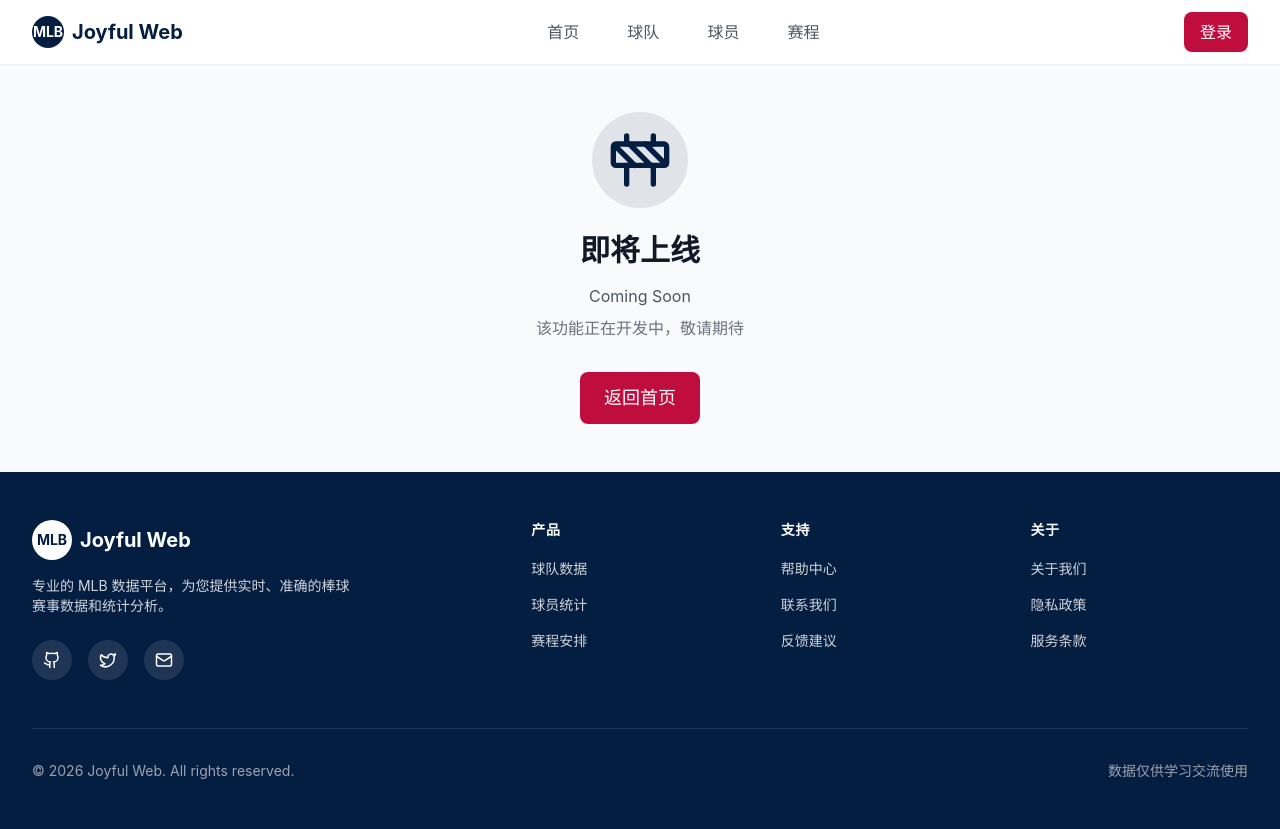
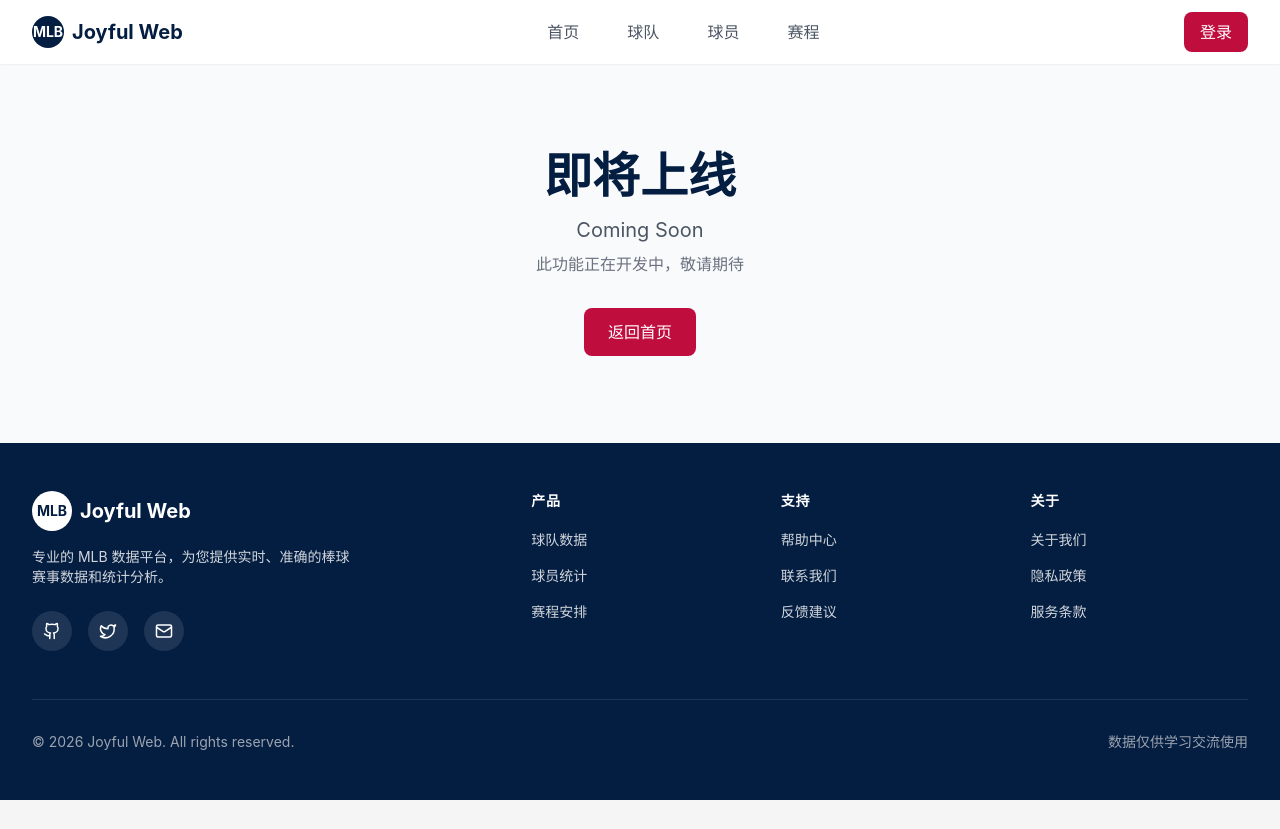
Before and after one commit to vinnie-luckfocus/lp2601-joyful-web, a React (Vite) app in the folder frontend/: page /help in a window 1280 px wide. After the commit the page ends 800 px from the top, so only its background shows below. Built offline with nearby package versions, Linux system fonts and the light colour scheme; the HTML template or start-up script is replaced by a standard one.

Commit message:
Issue #21: Restore ComingSoon component and test infrastructure

```diff
--- a/frontend/src/pages/ComingSoon/index.tsx
+++ b/frontend/src/pages/ComingSoon/index.tsx
@@ -1,40 +1,26 @@
 import { Link } from 'react-router-dom'
-import { Navbar } from '../../components/Layout/Navbar'
-import { Footer } from '../../components/Layout/Footer'
-import { Button } from '../../components/common/Button'
-import { Construction } from 'lucide-react'
+import Navbar from '../../components/Layout/Navbar'
+import Footer from '../../components/Layout/Footer'
 
 function ComingSoon() {
   return (
     <div className="min-h-screen flex flex-col bg-gray-50">
       <Navbar />
-
-      <main className="flex-grow flex items-center justify-center px-4 py-12" data-testid="coming-soon-page">
-        <div className="text-center max-w-md">
-          <div className="flex justify-center mb-6">
-            <div className="p-4 bg-mlb-navy/10 rounded-full">
-              <Construction className="w-16 h-16 text-mlb-navy" data-testid="construction-icon" />
-            </div>
-          </div>
-
-          <h1 className="text-3xl font-bold text-gray-900 mb-4" data-testid="coming-soon-title">
+      <main className="flex-1 flex items-center justify-center px-4 py-12">
+      <div className="text-center">
+        <h1 className="text-4xl md:text-5xl font-bold text-mlb-navy mb-4">
             即将上线
           </h1>
-          <p className="text-gray-600 mb-2" data-testid="coming-soon-text">
-            Coming Soon
-          </p>
-          <p className="text-gray-500 mb-8" data-testid="coming-soon-description">
-            该功能正在开发中，敬请期待
-          </p>
-
-          <Link to="/" data-testid="back-to-home">
-            <Button variant="primary" size="lg">
-              返回首页
-            </Button>
+          <p className="text-xl text-gray-600 mb-2">Coming Soon</p>
+          <p className="text-gray-500 mb-8">此功能正在开发中，敬请期待</p>
+          <Link
+            to="/"
+            className="inline-flex items-center px-6 py-3 bg-mlb-red text-white rounded-lg hover:bg-mlb-red/90 transition-colors"
+          >
+            返回首页
           </Link>
         </div>
       </main>
-
       <Footer />
     </div>
   )
```
Also changed, not shown: 1 other file (tests, documents, lock files or other folders).
